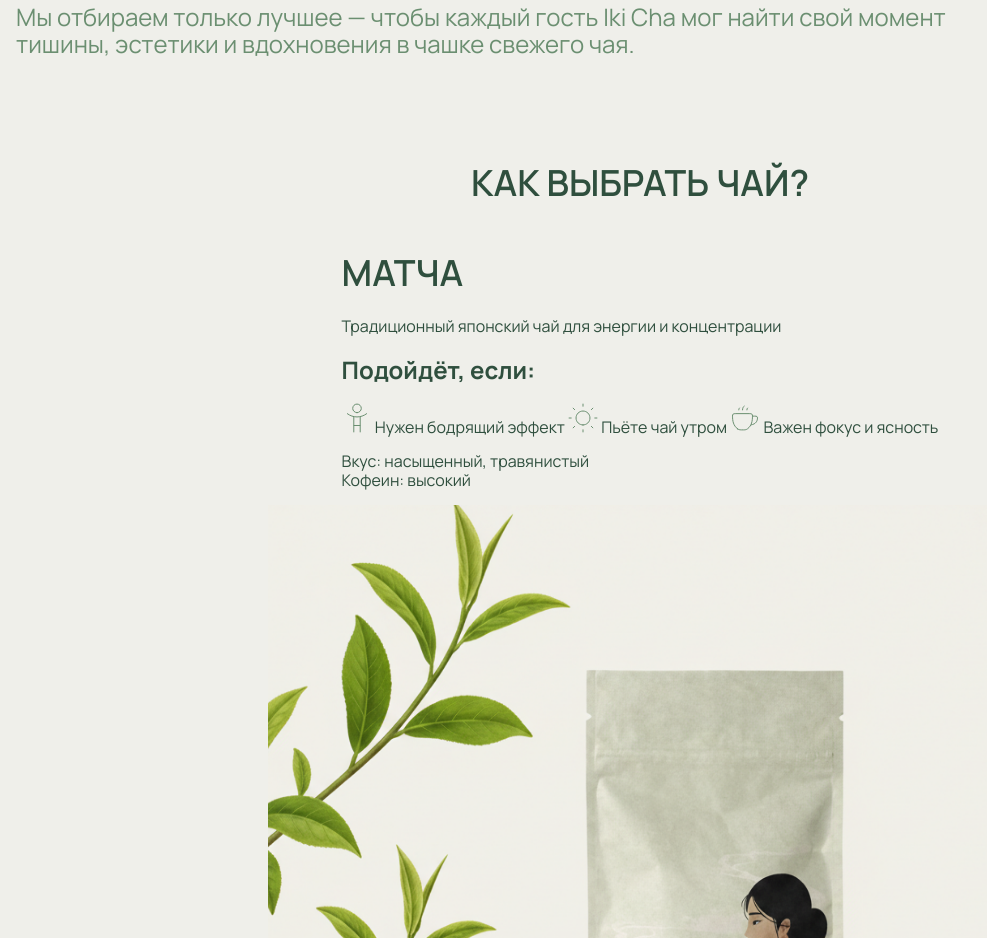
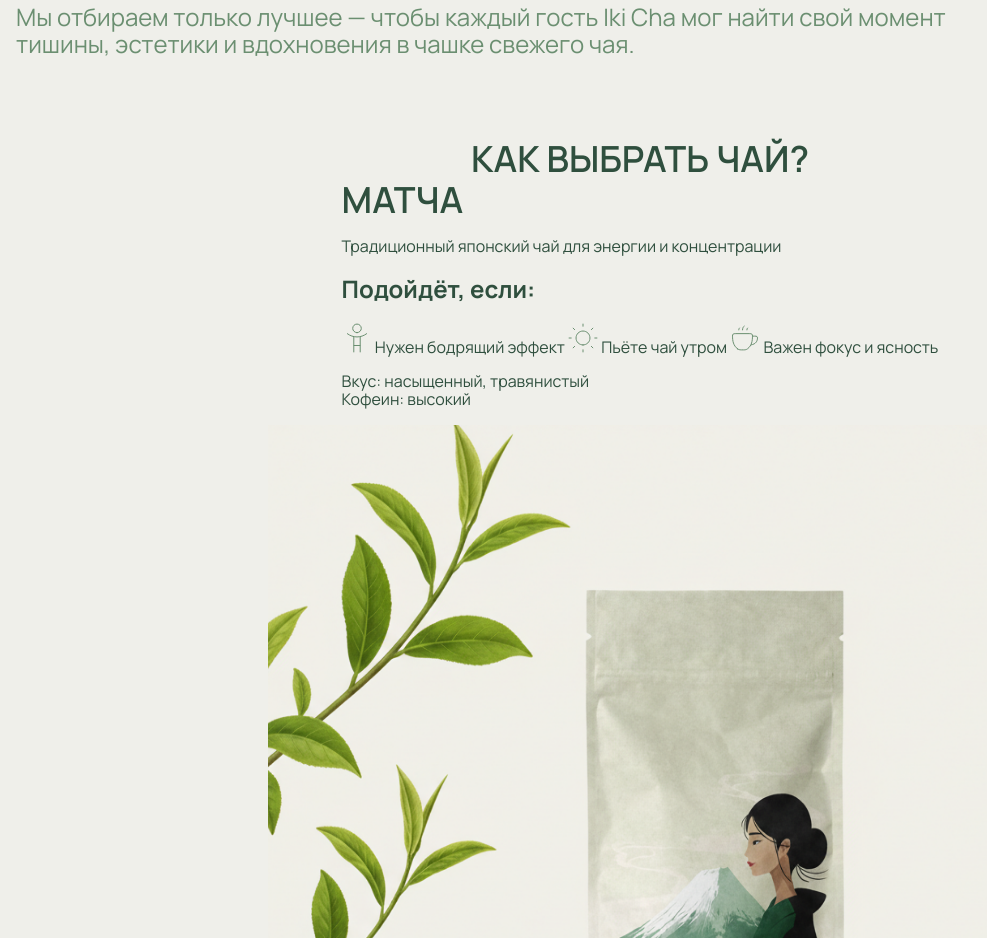
Before and after one commit to ksusbel/iki-cha, a plain HTML site: page index.html in a window 1280 px wide. Shown: the part 7183-8121 px from the top of the page, without its empty margins (0-987 px from the left). Drawn offline with nearby package versions, Linux system fonts and the light colour scheme; files whose address does not match are found by name.

Commit message:
Add files via upload

```diff
--- a/blocks/choice/choice.css
+++ b/blocks/choice/choice.css
@@ -8,7 +8,6 @@
   justify-items: center;
   margin: 80px auto 0 auto;
 }
-
 @media screen and (min-width: 1920px) {
   .choice {
     max-width: 1920px;
@@ -18,11 +17,11 @@
 
 .choice h1 {
   font-size: 36px;
+  text-transform: uppercase;
+  margin: 0;
+  padding: 0;
   font-weight: 600;
-  text-transform: uppercase;
-  color: #2F4F3E;
 }
-
 @media screen and (min-width: 1920px) {
   .choice h1 {
     font-size: 40px;
```
